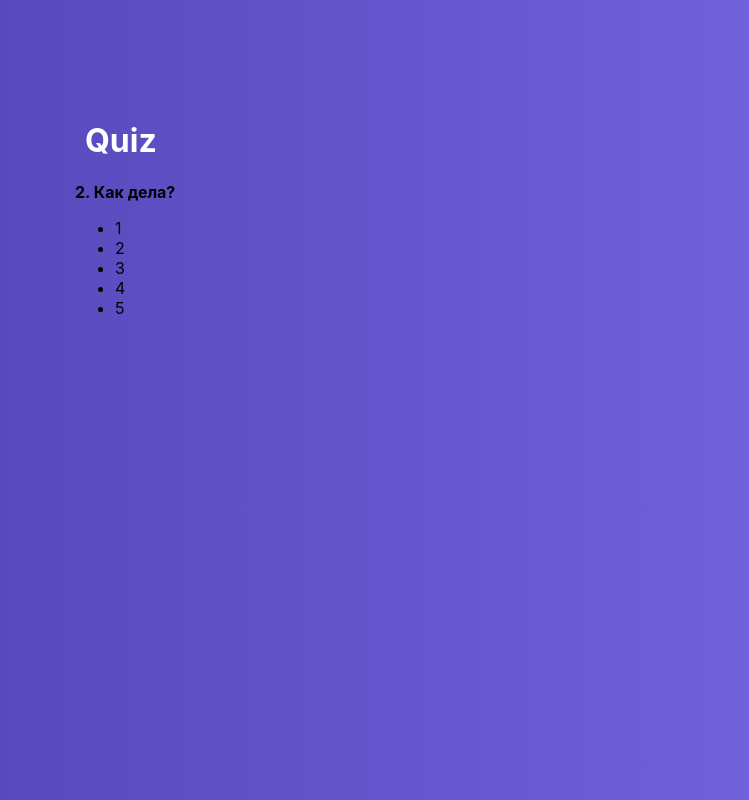
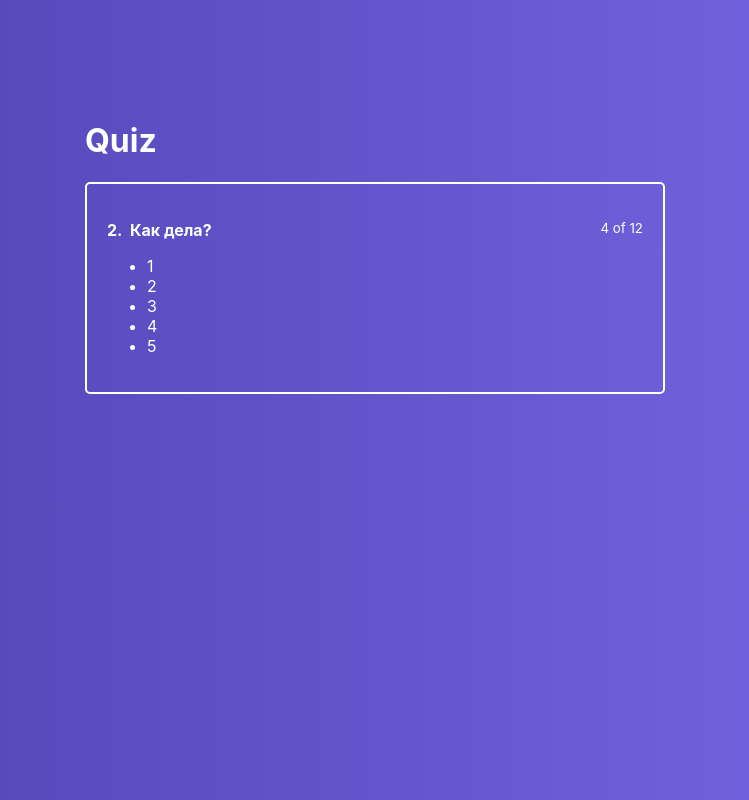
Before and after one commit to cabfran/reactapp, a React app: page / in a window 1280 px wide. Shown: the whole page, without its empty margins (265-1014 px from the left). Built offline with nearby package versions, Linux system fonts and the light colour scheme.

Commit message:
add css styles

```diff
--- a/src/components/ActiveQuiz/ActiveQuiz.js
+++ b/src/components/ActiveQuiz/ActiveQuiz.js
@@ -1,15 +1,15 @@
-import React from 'react'
-import classes from './ActiveQuiz.module.css'
+import React from "react";
+import classes from "./ActiveQuiz.module.css";
 
 const ActiveQuiz = props => (
   <div className={classes.ActiveQuiz}>
-<p>
+    <p className={classes.Questions}>
       <span>
-    <strong>2.
-      Как дела? </strong>
+        <strong>2.&nbsp; Как дела? </strong>
       </span>
+
+      <small>4 of 12</small>
     </p>
-
 
     <ul>
       <li>1</li>
@@ -19,6 +19,6 @@ const ActiveQuiz = props => (
       <li>5</li>
     </ul>
   </div>
-)
+);
 
-export default ActiveQuiz
+export default ActiveQuiz;
--- a/src/components/ActiveQuiz/ActiveQuiz.module.css
+++ b/src/components/ActiveQuiz/ActiveQuiz.module.css
@@ -1,3 +1,14 @@
 .ActiveQuiz {
+  padding: 20px;
+  color:#fff;
+  border: 2px solid #fff;
+  border-radius: 5px;
+  margin: 0 10px;
+  box-sizing: border-box;
+}
 
+
+.Questions {
+  display: flex;
+  justify-content: space-between;
 }
```
Lines whose indentation alone changed are shown as unchanged.
